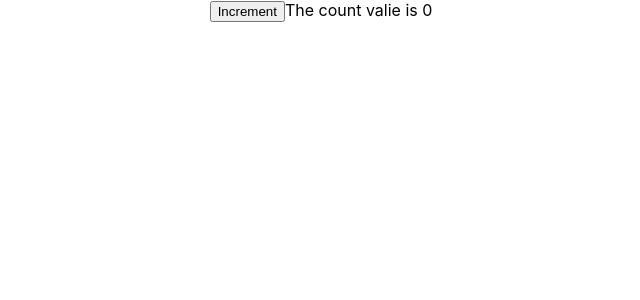
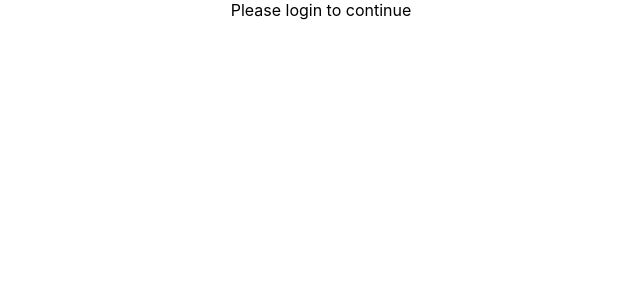
Before and after one commit to kashcodernyc/typescript-tutorial, a React (Create React App) app: page / in a window 1280 px wide. Shown: the top 300 px of the page, without its empty margins (319-959 px from the left). Built offline with nearby package versions, Linux system fonts and the light colour scheme.

Commit message:
feat(props): react typescript for component prop

```diff
--- a/src/App.tsx
+++ b/src/App.tsx
@@ -1,10 +1,11 @@
 import './App.css';
-import { Counter } from './components/class/Counter';
+import { Private } from './components/auth/Private';
+import { Profile } from './components/auth/Profile';
+
 function App() {
-
   return (
     <div className="App">
-        <Counter message = "The count valie is " />
+        <Private isLoggedIn={false} component={Profile} />
     </div>
   );
 }
--- /dev/null
+++ b/src/components/auth/Login.tsx
@@ -0,0 +1,3 @@
+export const Login = () => {
+    return <div>Please login to continue</div>
+}
--- /dev/null
+++ b/src/components/auth/Private.tsx
@@ -0,0 +1,17 @@
+import React from 'react';
+import { Login } from "./Login";
+import { ProfileProps } from "./Profile";
+
+type PrivateProps = {
+    isLoggedIn: boolean
+    // if the prop accepts another prop ad it in <...>
+    component: React.ComponentType<ProfileProps>
+}
+
+export const Private = ({ isLoggedIn, component: Component }: PrivateProps) => {
+    if(isLoggedIn) {
+        return <Component name="Prakash"/>
+    }else {
+        return <Login />
+    }
+}
--- /dev/null
+++ b/src/components/auth/Profile.tsx
@@ -0,0 +1,7 @@
+export type ProfileProps = {
+    name: string
+}
+
+export const Profile = ({name}: ProfileProps) => {
+    return <div>Private Profile Component. Name is {name}</div>;
+}
```
